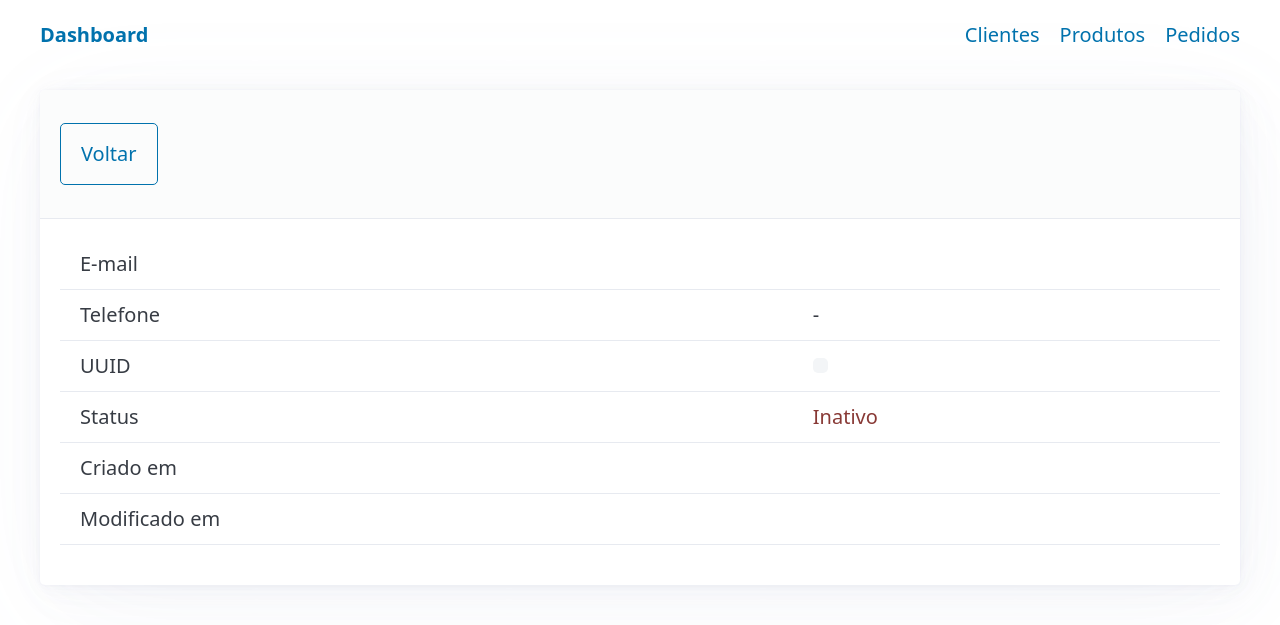
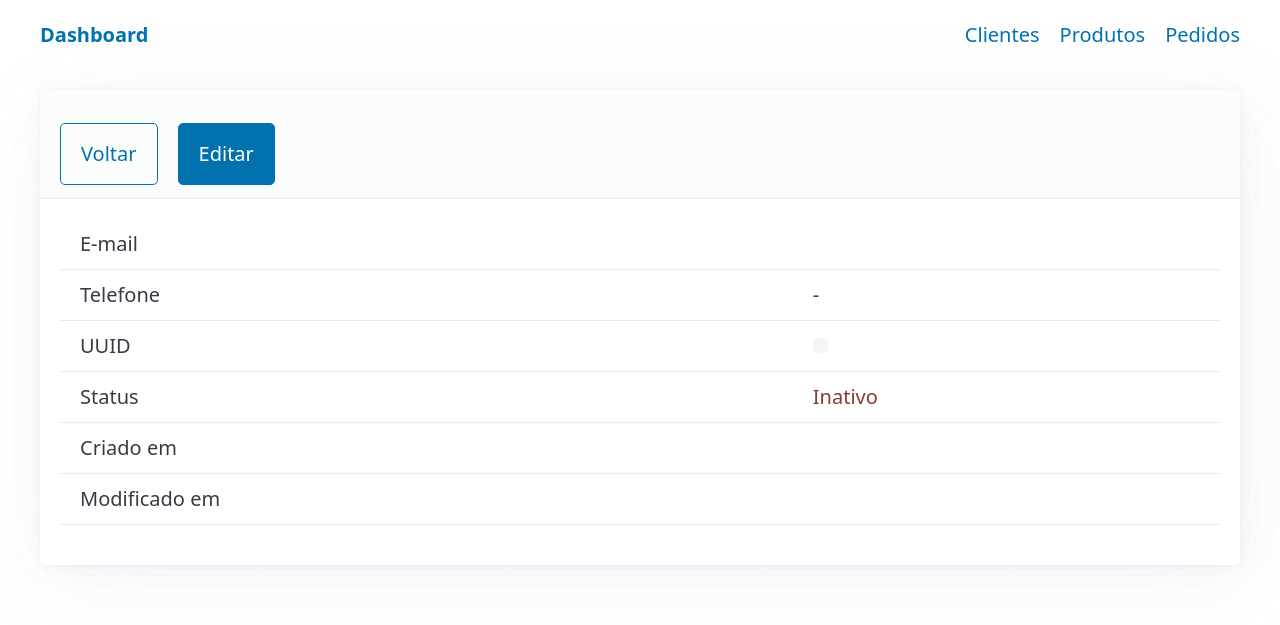
Before and after one commit to rg3915/django-modelagem, a Django app: template apps/pessoa/templates/pessoa/cliente_detail.html in a window 1280 px wide. Shown: the top 625 px of the page. Run offline with Django 5.2, Linux system fonts and the light colour scheme; the template is opened without the code that fills it, so the values that code supplies are empty; some libraries are stand-ins or nearby versions.

Commit message:
Adiciona página para Editar um Cliente.

```diff
--- a/apps/pessoa/templates/pessoa/cliente_detail.html
+++ b/apps/pessoa/templates/pessoa/cliente_detail.html
@@ -6,9 +6,10 @@
 <article>
     <header>
         <h1>{{ cliente.nome }}</h1>
-        <p>
+        <div style="display: flex; gap: 1rem;">
             <a href="{% url 'pessoa:cliente_list' %}" role="button" class="outline">Voltar</a>
-        </p>
+            <a href="{% url 'pessoa:cliente_update' cliente.pk %}" role="button">Editar</a>
+        </div>
     </header>
 
     <table>
--- a/apps/pessoa/templates/pessoa/cliente_form.html
+++ b/apps/pessoa/templates/pessoa/cliente_form.html
@@ -1,11 +1,11 @@
 {% extends 'base.html' %}
 
-{% block title %}Novo Cliente{% endblock %}
+{% block title %}{% if object %}Editar Cliente{% else %}Novo Cliente{% endif %}{% endblock %}
 
 {% block content %}
 <article>
     <header>
-        <h1>Novo Cliente</h1>
+        <h1>{% if object %}Editar Cliente{% else %}Novo Cliente{% endif %}</h1>
     </header>
 
     <form method="post">
--- a/apps/pessoa/templates/pessoa/cliente_list.html
+++ b/apps/pessoa/templates/pessoa/cliente_list.html
@@ -26,7 +26,7 @@
             <td>{{ cliente.email }}</td>
             <td>{{ cliente.telefone|default:"-" }}</td>
             <td>
-
+                <a href="{% url 'pessoa:cliente_update' cliente.pk %}" role="button" class="outline" style="margin: 0;">Editar</a>
             </td>
         </tr>
         {% empty %}
--- a/apps/pessoa/urls.py
+++ b/apps/pessoa/urls.py
@@ -10,4 +10,5 @@ urlpatterns = [
     path('clientes/', views.ClienteListView.as_view(), name='cliente_list'),
     path('clientes/criar/', views.ClienteCreateView.as_view(), name='cliente_create'),
     path('clientes/<int:pk>/', views.ClienteDetailView.as_view(), name='cliente_detail'),
+    path('clientes/<int:pk>/editar/', views.ClienteUpdateView.as_view(), name='cliente_update'),
 ]
```
Also changed, not shown: apps/pessoa/views.py (+7 -1 lines).
